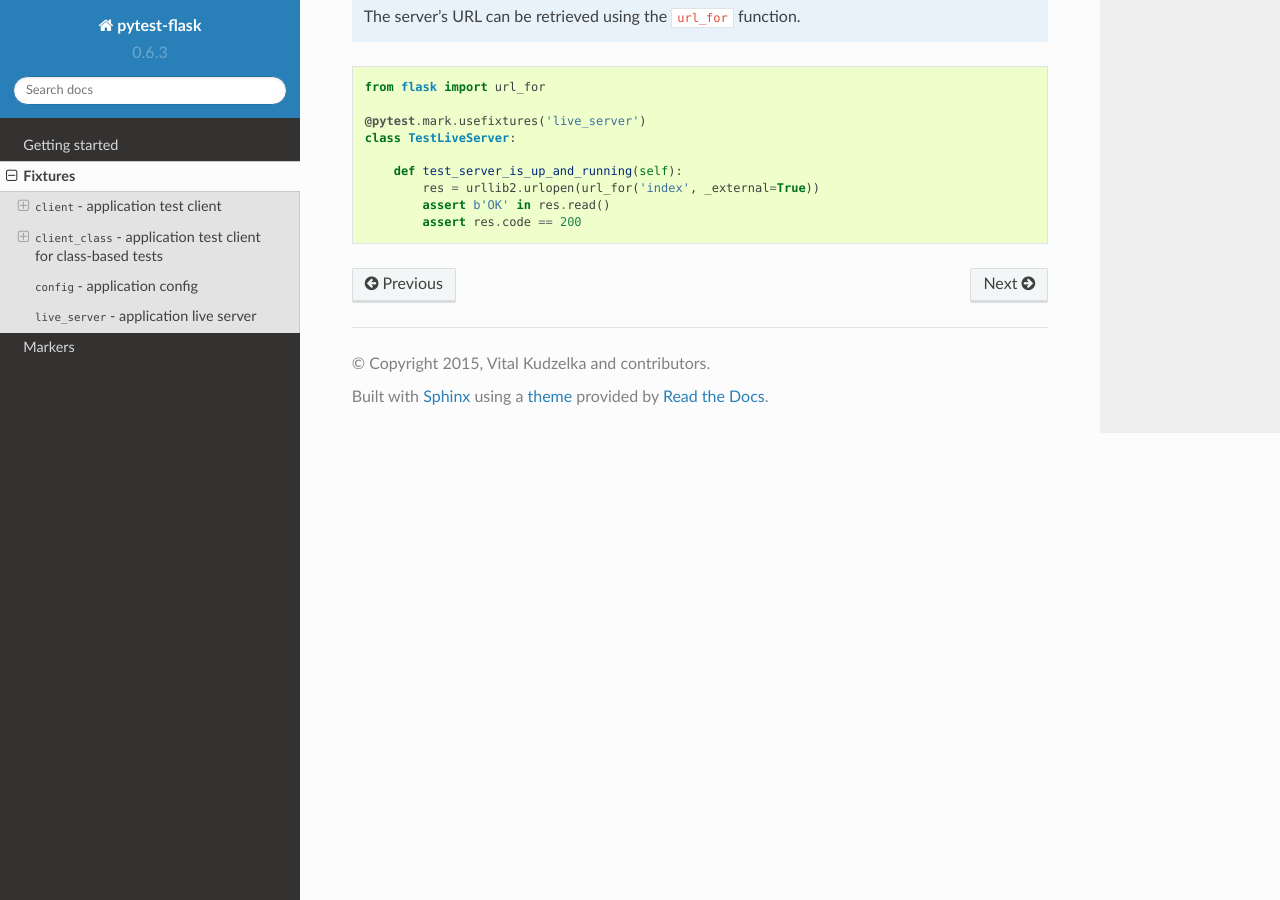
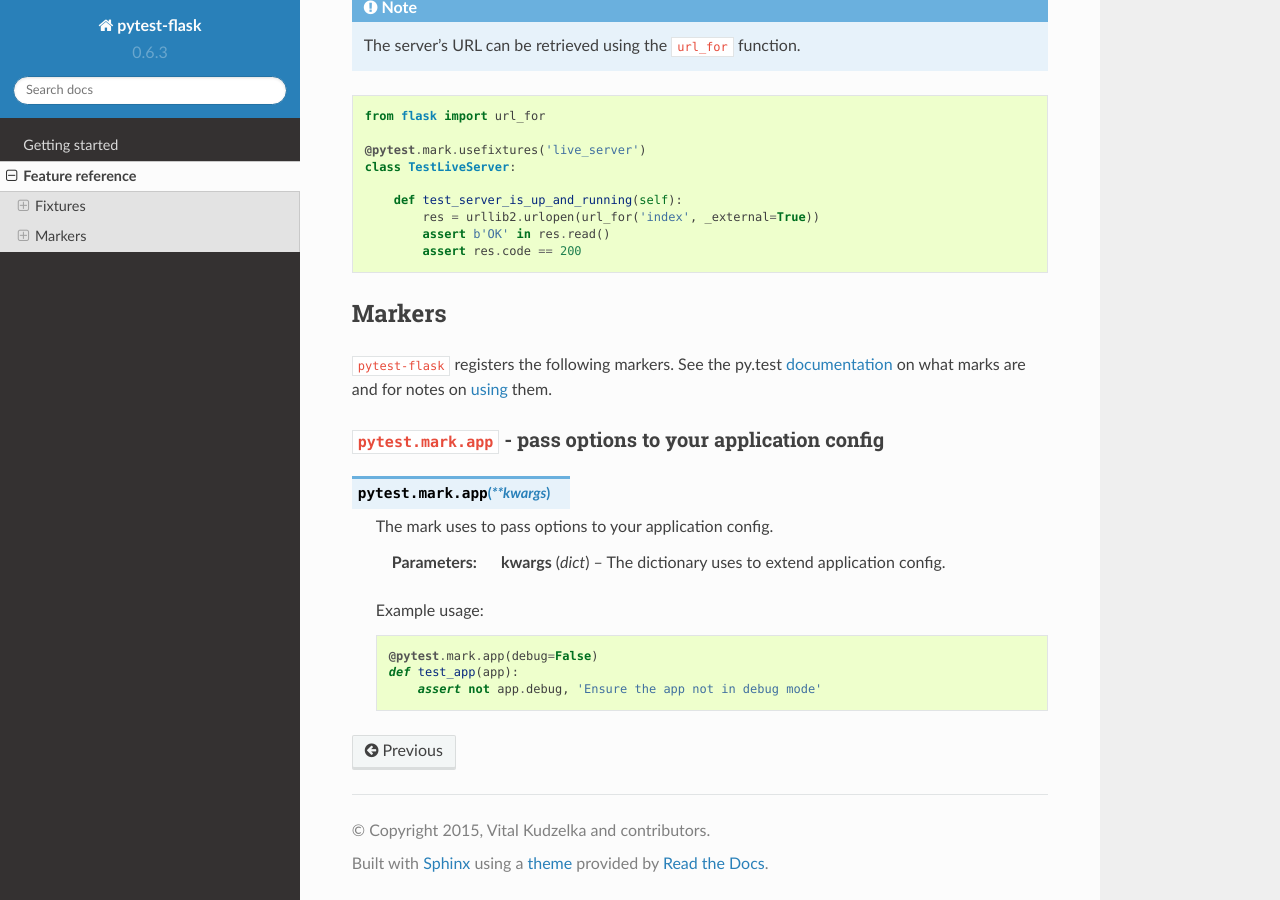
Before and after one commit to pytest-dev/pytest-flask, a Sphinx documentation site: the page built from docs/features.rst, in a window 1280 px wide and 900 px high, scrolled down 1081 px. Built offline with Sphinx 7.4.7 and the Read the Docs theme 2.0.0, drawn with Linux system fonts in a browser that asks for light colours; some of the changed text lies outside the part shown.

Commit message:
Join fixtures and markers sections into the single one

```diff
--- a/docs/fixtures.rst
+++ b/docs/features.rst
@@ -1,9 +1,14 @@
+.. _features:
+
+Feature reference
+=================
+
 Fixtures
-========
+--------
 
-Plugin provides some useful fixtures to simplify application testing and
-development. More information on fixtures is available in the `py.test
-documentation <http://pytest.org/latest/fixture.html>`_.
+``pytest-flask`` provides a list of useful fixtures to simplify application
+testing. More information on fixtures and their usage is available in the
+`py.test documentation <http://pytest.org/latest/fixture.html>`_.
 
 
 ``client`` - application test client
@@ -71,3 +76,33 @@
             assert res.code == 200
 
 .. _Selenium: http://www.seleniumhq.org
+
+
+Markers
+-------
+
+``pytest-flask`` registers the following markers. See the py.test
+documentation_ on what marks are and for notes on using_ them.
+
+.. _documentation: http://pytest.org/latest/mark.html
+.. _using: http://pytest.org/latest/example/markers.html#marking-whole-classes-or-modules
+
+
+``pytest.mark.app`` - pass options to your application config
+~~~~~~~~~~~~~~~~~~~~~~~~~~~~~~~~~~~~~~~~~~~~~~~~~~~~~~~~~~~~~
+
+.. py:function:: pytest.mark.app(**kwargs)
+
+   The mark uses to pass options to your application config.
+
+   :type kwargs: dict
+   :param kwargs:
+     The dictionary uses to extend application config.
+
+   Example usage:
+
+   .. code:: python
+
+       @pytest.mark.app(debug=False)
+       def test_app(app):
+           assert not app.debug, 'Ensure the app not in debug mode'
--- a/docs/index.rst
+++ b/docs/index.rst
@@ -8,8 +8,7 @@
    :maxdepth: 2
 
    tutorial
-   fixtures
-   markers
+   features
 
 
 Quickstart
```
Also changed, not shown: docs/markers.rst (deleted, +0 -28 lines).
